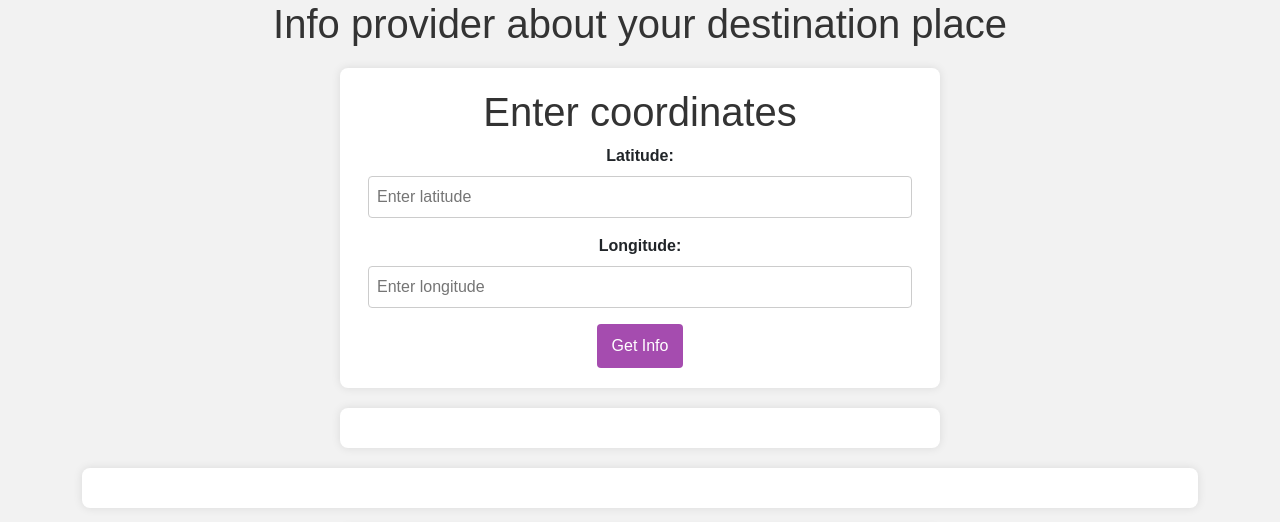
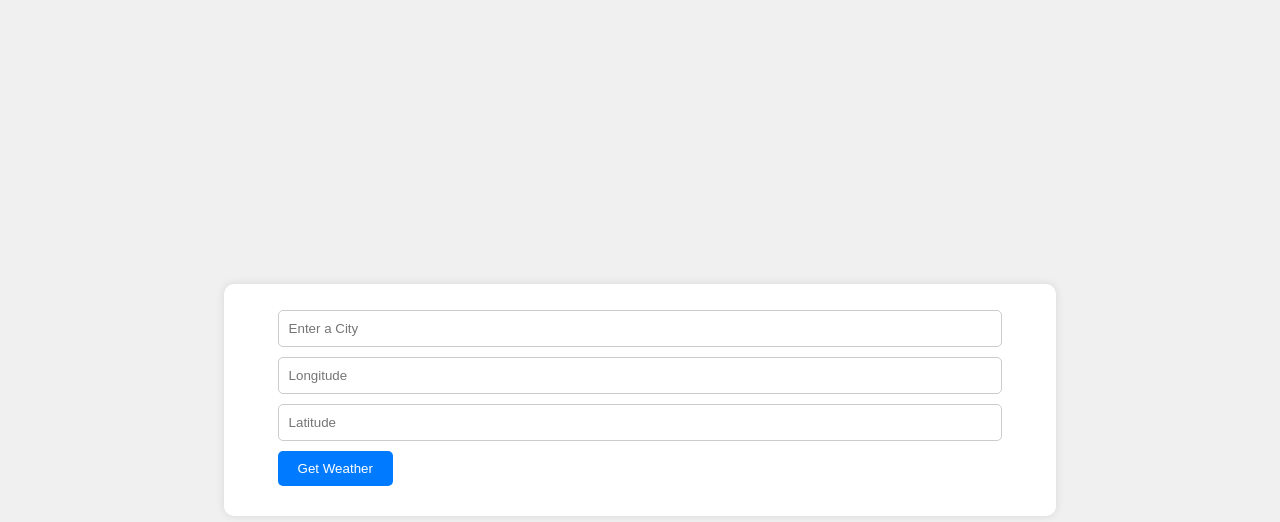
Before and after one commit to edenluvluv/web3, a Node server app: page /weather in a window 1280 px wide. Shown: the top 522 px of the page. Run offline with Node 20, Linux system fonts and the light colour scheme; some libraries are stand-ins or nearby versions.

Commit message:
Your commit message here

```diff
--- a/app.js
+++ b/app.js
@@ -1,12 +1,8 @@
-//app.js
 const express = require('express');
-const mongoose = require('mongoose');
 const bodyParser = require('body-parser');
-const bcrypt = require('bcrypt');
+const request = require('request');
+const session = require('express-session');
 const User = require('./models/user');
-const path = require('path');
-const session = require('express-session');
-
 
 const app = express();
 const port = 3000;
@@ -16,14 +12,20 @@ app.use(session({
   resave: false,
   saveUninitialized: true
 }));
-
+const apiKey = 'fc1e127af9212921e0257e83ec25f717';
 
 app.set('view engine', 'ejs');
-app.use(bodyParser.urlencoded({ extended: false }));
+app.use(bodyParser.urlencoded({ extended: true }));
+
+// Function to generate a random 6-digit user ID
+function generateUserID() {
+  return Math.floor(100000 + Math.random() * 900000).toString();
+}
 
 app.get('/', (req, res) => {
   res.redirect('/login');
 });
+
 app.get('/login', (req, res) => {
   res.render('login');
 });
@@ -32,14 +34,58 @@ app.get('/register', (req, res) => {
   res.render('register');
 });
 
-// Define a route handler for '/weather'
+// Weather route
 app.get('/weather', (req, res) => {
-  res.render('weather');
+  res.render('weather', { weather: null, error: null });
 });
 
-app.get('/mainforadmin', (req, res) => {
-  res.render('mainforadmin');
+app.post('/weather', (req, res) => {
+  let city = req.body.city;
+  let longitude = req.body.longitude;
+  let latitude = req.body.latitude;
+
+  if (!city && longitude && latitude) {
+    let url = `http://api.openweathermap.org/data/2.5/weather?lat=${latitude}&lon=${longitude}&units=metric&appid=${apiKey}`;
+    fetchWeather(url, res);
+  } else if (city && !longitude && !latitude) {
+    let url = `http://api.openweathermap.org/data/2.5/weather?q=${city}&units=metric&appid=${apiKey}`;
+    fetchWeather(url, res);
+  } else {
+    res.render('weather', { weather: null, error: 'Please provide either a city name or longitude and latitude.' });
+  }
 });
+
+function fetchWeather(url, res) {
+  request(url, function (err, response, body) {
+    if (err) {
+      res.render('weather', { weather: null, error: 'Error, please try again' });
+    } else {
+      let weather = JSON.parse(body);
+      if (weather.main === undefined) {
+        res.render('weather', { weather: null, error: 'Error, please try again' });
+      } else {
+        let city = weather.name;
+        let minTemp = weather.main.temp_min;
+        let maxTemp = weather.main.temp_max;
+        let pressure = weather.main.pressure;
+        let windSpeed = weather.wind.speed;
+
+        let weatherTextExpanded = `Currently in ${city}, it's ${weather.main.temp} degrees Celsius with ${weather.main.humidity}% humidity. The weather conditions are ${weather.weather[0].description}.`;
+
+        weatherTextExpanded += `\nMin Temperature: ${minTemp}°C`;
+        weatherTextExpanded += `\nMax Temperature: ${maxTemp}°C`;
+        weatherTextExpanded += `\nPressure: ${pressure} hPa`;
+        weatherTextExpanded += `\nWind Speed: ${windSpeed} m/s`;
+
+        // Pass minTemp, maxTemp, pressure, and windSpeed to the weather template
+        res.render('weather', { weather: weatherTextExpanded, error: null, minTemp, maxTemp, pressure, windSpeed });
+      }
+    }
+  });
+}
+
+
+
 
 app.get('/admin', (req, res) => {
   res.render('admin');
@@ -97,7 +143,7 @@ app.post('/login', async (req, res) => {
 
     // Redirect to corresponding page based on user role
     if (user.isAdmin) {
-      res.redirect('/mainforadmin');
+      res.redirect('/admin');
     } else {
       res.redirect('/weather');
     }
@@ -169,6 +215,7 @@ app.get('/admin', isAdmin, (req, res) => {
   res.render('admin');
 });
 
+
 function isAdmin(req, res, next) {
   const username = req.session.username;
   if (!username) {
--- a/package.json
+++ b/package.json
@@ -1,7 +1,7 @@
 {
   "name": "webka",
   "version": "1.0.0",
-  "main": "index.js",
+  "main": "app.js",
   "scripts": {
     "server": "nodemon app.js"
   },
--- a/views/weather.ejs
+++ b/views/weather.ejs
@@ -1,129 +1,74 @@
-<!-- weather.ejs -->
 <!DOCTYPE html>
 <html lang="en">
 <head>
   <meta charset="UTF-8">
   <meta name="viewport" content="width=device-width, initial-scale=1.0">
-  <title>Astro Traveler</title>
-  <link rel="stylesheet" href="https://cdn.jsdelivr.net/npm/bootstrap@5.3.0/dist/css/bootstrap.min.css">
-  <link rel="stylesheet" href="https://unpkg.com/leaflet/dist/leaflet.css" />
+  <title>Weather App</title>
+  <link rel="stylesheet" href="/css/style.css">
+  <link href="https://fonts.googleapis.com/css?family=Open+Sans:300" rel="stylesheet">
   <style>
     body {
-      font-family: 'Arial', sans-serif;
+      font-family: 'Open Sans', sans-serif;
+      background-color: #f0f0f0;
       margin: 0;
       padding: 0;
-      background-color: #f2f2f2;
-      min-height: 100vh;
       display: flex;
-      flex-direction: column;
+      justify-content: center;
+      align-items: center;
+      height: 100vh;
     }
-
-    h1 {
-      text-align: center;
-      color: #333;
+    .container {
+      background-color: #fff;
+      padding: 20px 40px;
+      border-radius: 10px;
+      box-shadow: 0 0 10px rgba(0,0,0,0.1);
     }
-
-    form {
-      max-width: 600px;
-      margin: 20px auto;
-      background-color: #fff;
-      padding: 20px;
-      border-radius: 8px;
-      box-shadow: 0 0 10px rgba(0, 0, 0, 0.1);
-      text-align: center;
+    .container fieldset {
+      border: none;
     }
-
-    label {
-      display: block;
-      margin-bottom: 8px;
-      font-weight: bold;
+    .ghost-input {
+      width: calc(100% - 22px);
+      padding: 10px;
+      margin-bottom: 10px;
+      border: 1px solid #ccc;
+      border-radius: 5px;
     }
-
-    input {
-      width: calc(100% - 16px);
-      padding: 8px;
-      margin-bottom: 16px;
-      border: 1px solid #ccc;
-      border-radius: 4px;
+    .ghost-button {
+      padding: 10px 20px;
+      background-color: #007bff;
+      color: #fff;
+      border: none;
+      border-radius: 5px;
+      cursor: pointer;
+      transition: background-color 0.3s;
     }
-
-    button {
-      background-color: #a54caf;
-      color: #fff;
-      padding: 10px 15px;
-      border: none;
-      border-radius: 4px;
-      cursor: pointer;
-    }
-
-    button:hover {
-      background-color: #58205e;
-    }
-    #weather-info, #map {
-      margin: 20px auto;
-      background-color: #fff;
-      border-radius: 8px;
-      box-shadow: 0 0 10px rgba(0, 0, 0, 0.1);
-      padding: 20px;
-    }
-
-    #map {
-      height: 500px;
-    }
-    #nasa-info {
-      margin: 20px auto;
-      background-color: #fff;
-      border-radius: 8px;
-      box-shadow: 0 0 10px rgba(0, 0, 0, 0.1);
-      padding: 20px;
-    }
-
-    footer {
-      text-align: center;
-      padding: 10px;
-      background-color: #333;
-      color: #fff;
-      clear: both;
-      margin-top: auto;
-
-    }
-    @media (min-width: 768px) {
-      #weather-info, #map {
-        max-width: 600px;
-      }
-    }
-
-    @media (max-width: 767px) {
-      #coordinates-form {
-        max-width: 80%;
-      }
+    .ghost-button:hover {
+      background-color: #0056b3;
     }
   </style>
 </head>
 <body>
   <div class="container">
-    <h1 class="text-center">Info provider about your destination place</h1>
-    <form id="coordinates-form" class="mx-auto">
-      <h1 class="text-center">Enter coordinates</h1>
-    <label for="latitude">Latitude:</label>
-    <input type="text" id="latitude" name="latitude" placeholder="Enter latitude" required>
-
-    <label for="longitude">Longitude:</label>
-    <input type="text" id="longitude" name="longitude" placeholder="Enter longitude" required>
-
-    <button type="submit">Get Info</button>
-  </form>
-  <div id="weather-info"></div>
-  <div id="nasa-info"></div>
-  <div id="map"></div>
-</div>
-
-  <footer>
-    <p>&copy; Bayazitova Kamila | SE-2206</p>
-  </footer>
-
-  <script src="https://unpkg.com/leaflet/dist/leaflet.js"></script>
-  <script src="https://cdn.jsdelivr.net/npm/axios/dist/axios.min.js"></script>
-  <script src="weather.js"></script>
+    <fieldset>
+      <form action="/weather" method="post">
+        <input name="city" type="text" class="ghost-input" placeholder="Enter a City">
+        <input name="longitude" type="number" step="any" class="ghost-input" placeholder="Longitude">
+        <input name="latitude" type="number" step="any" class="ghost-input" placeholder="Latitude">
+        <input type="submit" class="ghost-button" value="Get Weather">
+      </form>
+      <% if(weather !== null){ %>
+        <h3><%= weather %></h3>
+      <% } %>
+      <% if(error !== null){ %>
+        <p><%= error %></p>
+      <% } %>
+      <% if(weather !== null){ %>
+        <p>Minimum Temperature: <%= minTemp %>°C</p>
+        <p>Maximum Temperature: <%= maxTemp %>°C</p>
+        <p>Pressure: <%= pressure %> hPa</p>
+        <p>Wind Speed: <%= windSpeed %> m/s</p>
+      <% } %>
+    </fieldset>
+  </div>
 </body>
 </html>
```
Also changed, not shown: views/mainforadmin.ejs (deleted, +0 -130 lines), weather.js (deleted, +0 -99 lines), 1 other file.
